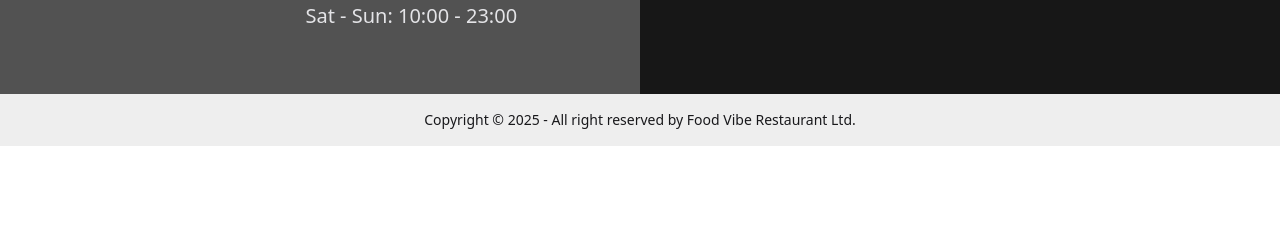
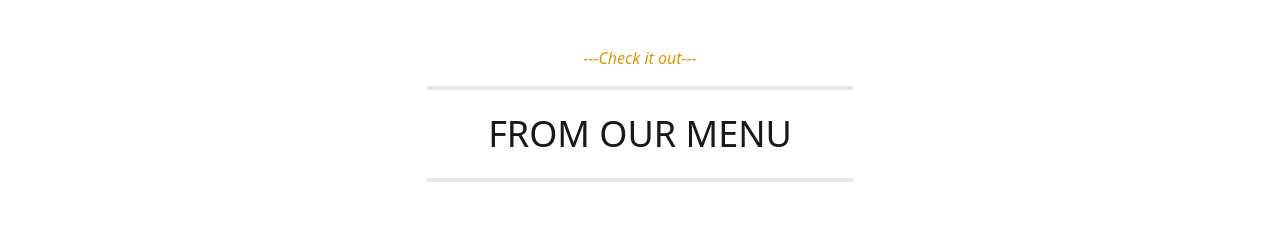
Before and after one commit to Mehedi86/restaurant-management-system, a React (Vite) app: page / in a window 1280 px wide. Shown: the part 2205-2437 px from the top of the page. Before the commit the page ends 2351 px from the top, so only its background shows below. Built offline with nearby package versions, Linux system fonts and the light colour scheme.

Commit message:
added: reusable header

```diff
--- a/src/components/Categories.jsx
+++ b/src/components/Categories.jsx
@@ -9,10 +9,12 @@ import slide2 from "../assets/home/slide2.jpg"
 import slide3 from "../assets/home/slide3.jpg"
 import slide4 from "../assets/home/slide4.jpg"
 import slide5 from "../assets/home/slide5.jpg"
+import ReusableHeader from './ReusableHeader';
 
 const Categories = () => {
     return (
         <div className='my-12'>
+            <ReusableHeader header={'ORDER ONLINE'} subHeader={'---From 11:00am to 10:00pm---'}/>
             <Swiper
                 slidesPerView={5}
                 spaceBetween={10}
--- /dev/null
+++ b/src/components/PopularMenu.jsx
@@ -0,0 +1,12 @@
+import React from 'react';
+import ReusableHeader from './ReusableHeader';
+
+const PopularMenu = () => {
+    return (
+        <div>
+            <ReusableHeader header={'FROM OUR MENU'} subHeader={'---Check it out---'}/>
+        </div>
+    );
+};
+
+export default PopularMenu;
--- /dev/null
+++ b/src/components/ReusableHeader.jsx
@@ -0,0 +1,12 @@
+import React from 'react';
+
+const ReusableHeader = ({header, subHeader}) => {
+    return (
+        <div className='text-center my-20 space-y-4'>
+            <p className='text-[#D99904] italic'>{subHeader}</p>
+            <h2 className='text-4xl py-6 border-y-4 border-gray-200 w-2/6 mx-auto'>{header}</h2>
+        </div>
+    );
+};
+
+export default ReusableHeader;
--- a/src/pages/Home.jsx
+++ b/src/pages/Home.jsx
@@ -2,6 +2,7 @@ import React from 'react';
 import Banner from '../components/Banner';
 import Categories from '../components/Categories';
 import About from '../components/About';
+import PopularMenu from '../components/PopularMenu';
 
 const Home = () => {
     return (
@@ -9,6 +10,7 @@ const Home = () => {
             <Banner/>
             <Categories/>
             <About/>
+            <PopularMenu/>
         </div>
     );
 };
```
